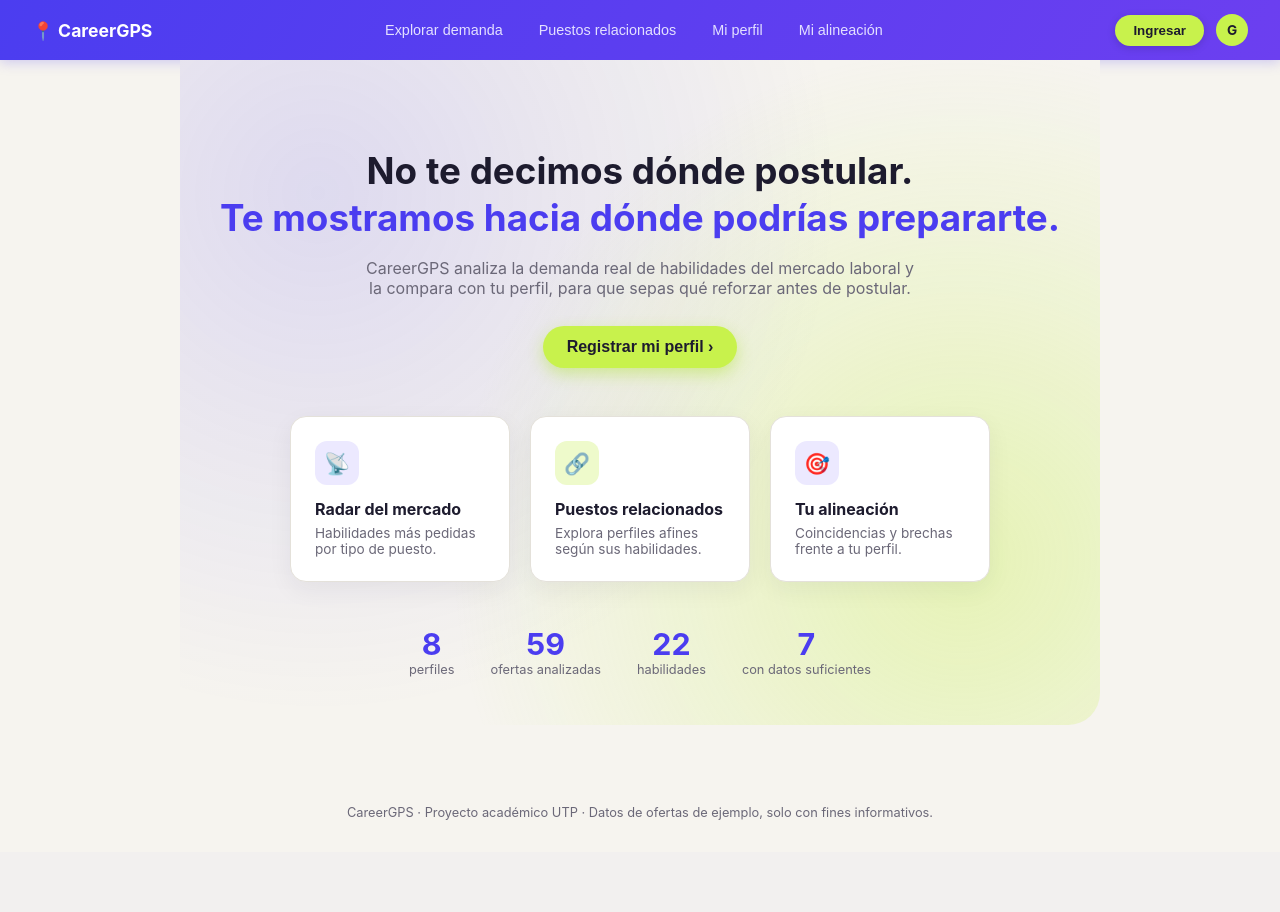
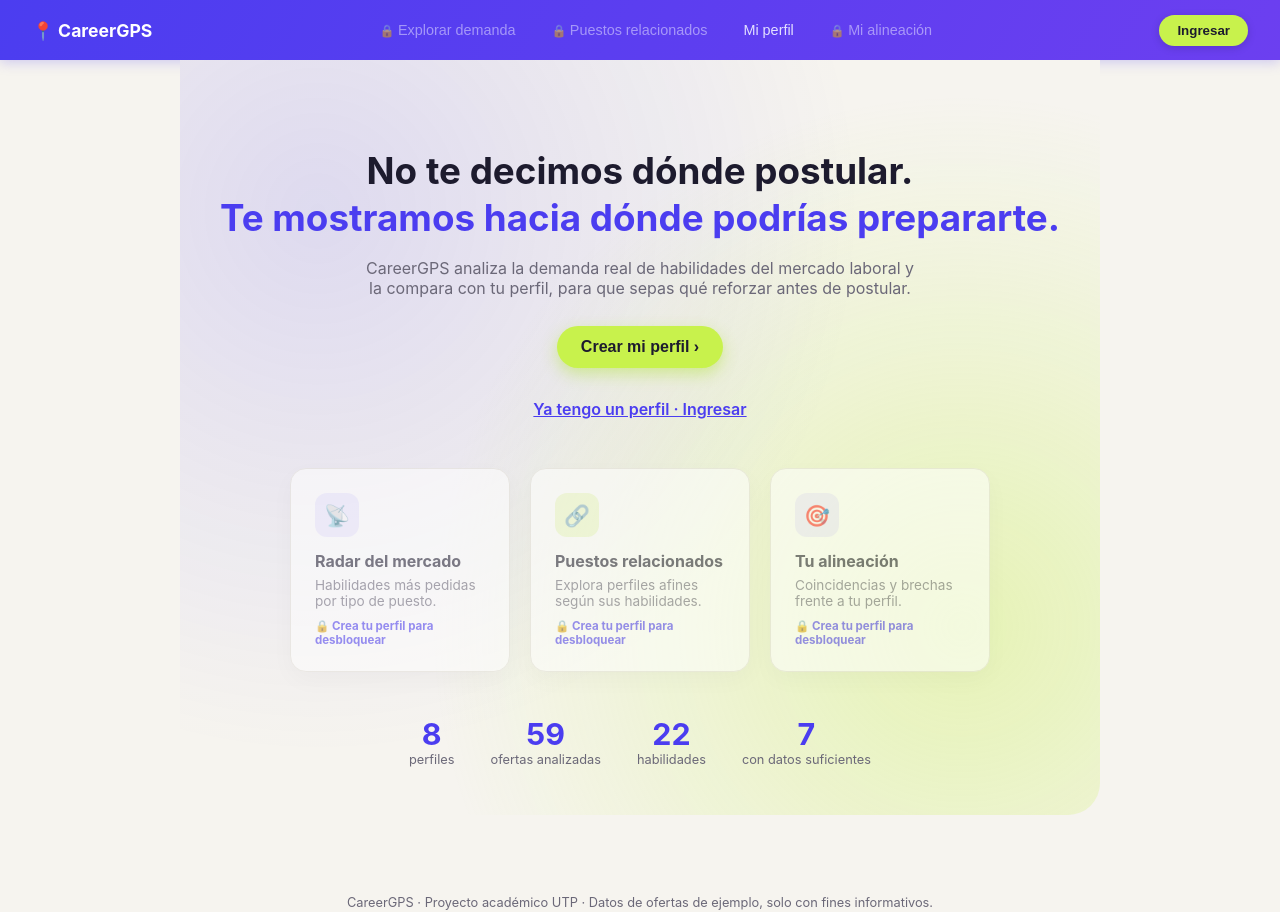
Before and after one commit to gabs-gx/CareerGPS, a Spring Boot app: page / in a window 1280 px wide. Shown: the top 912 px of the page. Before the commit the page ends 820 px from the top, so only its background shows below. Run offline with Spring Boot 4, Linux system fonts and the light colour scheme; data comes from the database, SQL or seed files in the repository.

Commit message:
Flujo de ingreso: perfil obligatorio, codigo de acceso y menu de usuario

```diff
--- a/src/main/resources/static/css/styles.css
+++ b/src/main/resources/static/css/styles.css
@@ -422,3 +422,57 @@ button:disabled { opacity: 0.6; cursor: progress; }
   .stats { gap: 22px; }
   .ring-wrap { justify-content: center; text-align: center; }
 }
+
+.user-badge { border: none; cursor: pointer; font-family: inherit; transition: transform 0.15s ease; }
+.user-badge:hover { transform: scale(1.08); }
+.user-wrap { position: relative; }
+.user-menu {
+  position: absolute; right: 0; top: 44px; background: white; color: var(--text-dark);
+  border: 1px solid var(--border); border-radius: 14px; padding: 16px; min-width: 210px; z-index: 20;
+  display: flex; flex-direction: column; gap: 4px; box-shadow: 0 14px 34px rgba(29, 27, 46, 0.18);
+  animation: aparecer 0.15s ease;
+}
+.user-menu .btn-secondary { margin-top: 10px; }
+
+.tab-btn.locked, .feature-card.locked { opacity: 0.55; }
+.tab-btn.locked::before { content: "🔒 "; font-size: 0.75rem; }
+.feature-card.locked::after { content: "🔒 Crea tu perfil para desbloquear"; display: block; margin-top: 10px; font-size: 0.72rem; font-weight: 700; color: var(--indigo); }
+
+.link-btn { background: none; border: none; color: var(--indigo); font: inherit; font-weight: 600; cursor: pointer; margin-top: 14px; text-decoration: underline; }
+.login-card { max-width: 420px; margin: 24px auto; }
+.login-card .btn-primary { margin-top: 18px; width: 100%; }
+.login-card .link-btn { display: block; margin: 16px auto 0; }
+
+.pasos { display: flex; align-items: center; justify-content: center; gap: 10px; margin-bottom: 8px; flex-wrap: wrap; }
+.paso { display: flex; align-items: center; gap: 8px; font-size: 0.85rem; font-weight: 600; color: var(--muted); }
+.paso span {
+  width: 26px; height: 26px; border-radius: 50%; display: grid; place-items: center;
+  background: var(--border); color: var(--muted); font-size: 0.8rem; transition: all 0.25s ease;
+}
+.paso.actual { color: var(--indigo); }
+.paso.actual span { background: var(--indigo); color: white; box-shadow: 0 0 0 4px var(--indigo-tint); }
+.paso.hecho { color: var(--ok-text); }
+.paso.hecho span { background: var(--lime); color: var(--text-dark); }
+.paso.hecho span::before { content: "✓"; }
+.paso.hecho span { font-size: 0; }
+.paso.hecho span::before { font-size: 0.8rem; }
+.paso-linea { width: 34px; height: 2px; background: var(--border); }
+
+.btn-primary:disabled { box-shadow: none; transform: none; background: var(--border); color: var(--muted); }
+
+.modal {
+  position: fixed; inset: 0; background: rgba(29, 27, 46, 0.55); display: grid; place-items: center; z-index: 30; padding: 16px;
+  animation: aparecer 0.2s ease;
+}
+.modal-card {
+  background: white; border-radius: 20px; padding: 32px 28px; max-width: 380px; width: 100%; text-align: center;
+  box-shadow: 0 24px 60px rgba(0, 0, 0, 0.3); animation: saltar 0.35s cubic-bezier(0.2, 1.4, 0.4, 1);
+}
+.modal-card h3 { margin: 6px 0 14px; font-size: 1.3rem; }
+.modal-card p { margin: 6px 0; }
+.modal-emoji { font-size: 2.6rem; }
+.codigo {
+  font-size: 2.4rem; font-weight: 800; color: var(--indigo); background: var(--indigo-tint);
+  border-radius: 14px; padding: 8px 0; margin: 10px 0 14px; letter-spacing: 0.08em;
+}
+@keyframes saltar { from { opacity: 0; transform: scale(0.8) translateY(20px); } to { opacity: 1; transform: none; } }
--- a/src/main/resources/static/index.html
+++ b/src/main/resources/static/index.html
@@ -20,7 +20,15 @@
   </nav>
   <div class="topbar-right">
     <button class="btn-pill" id="btn-ingresar">Ingresar</button>
-    <div class="user-badge" title="Mi perfil">G</div>
+    <div class="user-wrap hidden" id="user-wrap">
+      <button class="user-badge" id="user-badge" aria-label="Mi cuenta">G</button>
+      <div class="user-menu hidden" id="user-menu">
+        <strong id="menu-nombre"></strong>
+        <span class="muted" id="menu-carrera"></span>
+        <span class="muted" id="menu-codigo"></span>
+        <button class="btn-secondary" id="btn-logout">Cerrar sesión</button>
+      </div>
+    </div>
   </div>
 </header>
 
@@ -35,7 +43,8 @@
   <section id="view-landing" class="view hero">
     <h1>No te decimos dónde postular.<br><span class="accent-text">Te mostramos hacia dónde podrías prepararte.</span></h1>
     <p class="subtitle">CareerGPS analiza la demanda real de habilidades del mercado laboral y la compara con tu perfil, para que sepas qué reforzar antes de postular.</p>
-    <button class="btn-primary" id="btn-registrar-cta">Registrar mi perfil ›</button>
+    <button class="btn-primary" id="btn-registrar-cta">Crear mi perfil ›</button>
+    <p><button class="link-btn" id="btn-tengo-cuenta">Ya tengo un perfil · Ingresar</button></p>
 
     <div class="feature-cards">
       <div class="feature-card" data-go="demanda" tabindex="0" role="button">
@@ -90,9 +99,31 @@
   </section>
 
   <!-- PERFIL -->
+  <section id="view-login" class="view">
+    <div class="card login-card">
+      <h3>Ingresar</h3>
+      <p class="muted">Escribe el código que recibiste al crear tu perfil.</p>
+      <label for="input-codigo">Código de perfil</label>
+      <input type="text" inputmode="numeric" id="input-codigo" placeholder="Ej. 12">
+      <button class="btn-primary" id="btn-login">Ingresar ›</button>
+      <p id="login-error" class="error-msg hidden"></p>
+      <button class="link-btn" id="btn-ir-crear">No tengo perfil · Crear uno</button>
+    </div>
+  </section>
+
   <section id="view-perfil" class="view">
+    <div class="pasos" id="pasos">
+      <div class="paso" data-paso="1"><span>1</span> Tus datos</div>
+      <div class="paso-linea"></div>
+      <div class="paso" data-paso="2"><span>2</span> Tus habilidades</div>
+      <div class="paso-linea"></div>
+      <div class="paso" data-paso="3"><span>3</span> ¡Listo!</div>
+    </div>
     <div class="card">
-      <h3>Mi perfil</h3>
+      <h3 id="perfil-titulo">Crea tu perfil</h3>
+      <p class="muted" id="perfil-subtitulo">Lo necesitamos para comparar tus habilidades con lo que pide el mercado.</p>
+      <label for="input-nombre">Nombre</label>
+      <input type="text" id="input-nombre" placeholder="Ej. Gabriela" maxlength="40">
       <label for="input-carrera">Carrera</label>
       <input type="text" id="input-carrera" placeholder="Ej. Ingeniería de Sistemas">
 
@@ -140,6 +171,17 @@
 
 </main>
 
+<div id="modal-bienvenida" class="modal hidden" role="dialog" aria-modal="true">
+  <div class="modal-card">
+    <div class="modal-emoji">🎉</div>
+    <h3 id="modal-titulo"></h3>
+    <p>Tu código de perfil es</p>
+    <div class="codigo" id="modal-codigo"></div>
+    <p class="muted">Guárdalo: con él puedes volver a ingresar cuando quieras.</p>
+    <button class="btn-primary" id="btn-modal-ok">Explorar el mercado ›</button>
+  </div>
+</div>
+
 <div id="toast" class="toast" role="status" aria-live="polite"></div>
 
 <footer class="footer">CareerGPS · Proyecto académico UTP · Datos de ofertas de ejemplo, solo con fines informativos.</footer>
--- a/src/main/resources/static/js/app.js
+++ b/src/main/resources/static/js/app.js
@@ -16,9 +16,16 @@ const state = {
   puestoRelacionadosId: null,
   puestoAlineacionId: null,
   estudianteId: null,
+  nombre: null,
+  carrera: null,
 };
 
-try { state.estudianteId = localStorage.getItem("careergps_estudiante_id"); } catch (e) { }
+const VISTAS_LIBRES = ["landing", "perfil", "login"];
+
+try {
+  state.estudianteId = localStorage.getItem("careergps_estudiante_id");
+  state.nombre = localStorage.getItem("careergps_nombre");
+} catch (e) { }
 
 const $ = (id) => document.getElementById(id);
 const sleep = (ms) => new Promise((r) => setTimeout(r, ms));
@@ -92,9 +99,88 @@ function mostrarVista(nombre) {
   window.scrollTo({ top: 0, behavior: "smooth" });
 }
 
+function sesionActiva() {
+  return !!state.estudianteId;
+}
+
 function irAlApp(vista) {
-  mostrarVista(vista || "demanda");
+  vista = vista || "demanda";
+  if (!sesionActiva() && !VISTAS_LIBRES.includes(vista)) {
+    toast("Primero crea tu perfil para continuar", "error");
+    vista = "perfil";
+  }
+  mostrarVista(vista);
   if (vista === "perfil") cargarMiPerfil();
+}
+
+function actualizarPasos() {
+  const datos = $("input-nombre").value.trim() !== "" && $("input-carrera").value.trim() !== "";
+  const habilidades = Object.keys(state.nivelesUI).length > 0;
+  const completos = [datos, habilidades, datos && habilidades];
+  document.querySelectorAll(".paso").forEach((p, i) => {
+    p.classList.toggle("hecho", completos[i]);
+    p.classList.toggle("actual", !completos[i] && (i === 0 || completos[i - 1]));
+  });
+  const btn = $("btn-guardar-perfil");
+  btn.disabled = !sesionActiva() && !(datos && habilidades);
+}
+
+function actualizarSesionUI() {
+  const on = sesionActiva();
+  document.querySelectorAll(".tab-btn").forEach((b) => {
+    b.classList.toggle("locked", !on && !VISTAS_LIBRES.includes(b.dataset.view));
+  });
+  document.querySelectorAll(".feature-card").forEach((c) => c.classList.toggle("locked", !on));
+  $("btn-ingresar").classList.toggle("hidden", on);
+  $("user-wrap").classList.toggle("hidden", !on);
+  $("btn-tengo-cuenta").classList.toggle("hidden", on);
+  $("btn-registrar-cta").textContent = on ? "Explorar el mercado ›" : "Crear mi perfil ›";
+  $("pasos").classList.toggle("hidden", on);
+  $("perfil-titulo").textContent = on ? "Mi perfil" : "Crea tu perfil";
+  $("perfil-subtitulo").textContent = on
+    ? "Actualiza tus datos y habilidades cuando quieras."
+    : "Lo necesitamos para comparar tus habilidades con lo que pide el mercado.";
+  $("btn-guardar-perfil").textContent = on ? "Guardar cambios" : "Crear mi perfil y entrar ›";
+  $("user-badge").textContent = state.nombre ? state.nombre.trim()[0].toUpperCase() : "👤";
+  $("menu-nombre").textContent = state.nombre || "Mi cuenta";
+  $("menu-carrera").textContent = state.carrera || "";
+  $("menu-codigo").textContent = on ? "Código: " + state.estudianteId : "";
+  actualizarPasos();
+}
+
+function cerrarSesion() {
+  olvidarEstudiante();
+  $("input-nombre").value = "";
+  $("input-carrera").value = "";
+  $("user-menu").classList.add("hidden");
+  renderChips();
+  toast("Sesión cerrada");
+  mostrarVista("landing");
+}
+
+async function ingresarConCodigo() {
+  const errorEl = $("login-error");
+  errorEl.classList.add("hidden");
+  const codigo = $("input-codigo").value.trim();
+  if (!/^\d+$/.test(codigo)) return mostrarError("login-error", "Escribe tu código, que es un número.");
+  try {
+    const est = await fetchJson(API + "/estudiantes/" + codigo);
+    state.estudianteId = String(est.id);
+    state.carrera = est.carrera;
+    try { localStorage.setItem("careergps_estudiante_id", est.id); } catch (e) { }
+    $("input-codigo").value = "";
+    await cargarMiPerfil();
+    toast("¡Qué bueno verte de nuevo!", "ok");
+    mostrarVista("demanda");
+  } catch (e) {
+    mostrarError("login-error", e.status === 404 ? "No encontramos un perfil con ese código." : e.message);
+  }
+}
+
+function mostrarBienvenida() {
+  $("modal-titulo").textContent = "¡Listo, " + (state.nombre || "bienvenido/a") + "!";
+  $("modal-codigo").textContent = state.estudianteId;
+  $("modal-bienvenida").classList.remove("hidden");
 }
 
 function mostrarError(id, mensaje) {
@@ -263,20 +349,28 @@ function renderChips() {
   });
   const n = cambiosPendientes().length;
   $("cambios-pendientes").textContent = n ? n + (n === 1 ? " cambio sin guardar" : " cambios sin guardar") : "";
+  actualizarPasos();
 }
 
 function olvidarEstudiante() {
   state.estudianteId = null;
+  state.nombre = null;
+  state.carrera = null;
   state.nivelesGuardados = {};
   state.nivelesUI = {};
-  try { localStorage.removeItem("careergps_estudiante_id"); } catch (e) { }
+  try {
+    localStorage.removeItem("careergps_estudiante_id");
+    localStorage.removeItem("careergps_nombre");
+  } catch (e) { }
+  actualizarSesionUI();
 }
 
 async function cargarMiPerfil() {
-  if (!state.estudianteId) { renderChips(); return; }
+  if (!state.estudianteId) { renderChips(); actualizarSesionUI(); return; }
   try {
     const est = await fetchJson(API + "/estudiantes/" + state.estudianteId);
-    if (est && est.carrera) $("input-carrera").value = est.carrera;
+    if (est && est.carrera) { $("input-carrera").value = est.carrera; state.carrera = est.carrera; }
+    if (state.nombre) $("input-nombre").value = state.nombre;
     const lista = await fetchJson(API + "/estudiantes/" + state.estudianteId + "/habilidades");
     state.nivelesGuardados = {};
     lista.forEach((h) => { state.nivelesGuardados[h.habilidadId] = h.nivel; });
@@ -285,17 +379,20 @@ async function cargarMiPerfil() {
     if (e.status === 404) olvidarEstudiante();
   }
   renderChips();
+  actualizarSesionUI();
 }
 
 async function guardarPerfil() {
   const btn = $("btn-guardar-perfil");
   const statusEl = $("perfil-status");
   const carrera = $("input-carrera").value.trim();
+  const nombre = $("input-nombre").value.trim();
+  const eraNuevo = !sesionActiva();
   statusEl.className = "status-msg";
   statusEl.textContent = "";
-  if (!carrera) {
+  if (!nombre || !carrera) {
     statusEl.className = "error-msg";
-    statusEl.textContent = "Escribe tu carrera para guardar el perfil.";
+    statusEl.textContent = "Escribe tu nombre y tu carrera para continuar.";
     return;
   }
   btn.disabled = true;
@@ -329,14 +426,19 @@ async function guardarPerfil() {
       });
     }
     state.nivelesGuardados = Object.assign({}, state.nivelesUI);
+    state.nombre = nombre;
+    state.carrera = carrera;
+    try { localStorage.setItem("careergps_nombre", nombre); } catch (e) { }
+    actualizarSesionUI();
     renderChips();
-    toast("Perfil guardado ✓", "ok");
+    if (eraNuevo) mostrarBienvenida();
+    else toast("Perfil guardado ✓", "ok");
   } catch (e) {
     statusEl.className = "error-msg";
     statusEl.textContent = e.message;
   } finally {
     btn.disabled = false;
-    btn.textContent = "Guardar perfil";
+    actualizarSesionUI();
   }
 }
 
@@ -383,20 +485,37 @@ document.querySelectorAll("[data-go]").forEach((card) => {
   card.addEventListener("keydown", (e) => { if (e.key === "Enter" || e.key === " ") { e.preventDefault(); ir(); } });
 });
 $("logo").addEventListener("click", () => mostrarVista("landing"));
-$("btn-ingresar").addEventListener("click", () => irAlApp("demanda"));
-$("btn-registrar-cta").addEventListener("click", () => irAlApp("perfil"));
+$("btn-ingresar").addEventListener("click", () => irAlApp("login"));
+$("btn-tengo-cuenta").addEventListener("click", () => irAlApp("login"));
+$("btn-ir-crear").addEventListener("click", () => irAlApp("perfil"));
+$("btn-registrar-cta").addEventListener("click", () => irAlApp(sesionActiva() ? "demanda" : "perfil"));
+$("btn-login").addEventListener("click", ingresarConCodigo);
+$("input-codigo").addEventListener("keydown", (e) => { if (e.key === "Enter") ingresarConCodigo(); });
+$("input-nombre").addEventListener("input", actualizarPasos);
+$("input-carrera").addEventListener("input", actualizarPasos);
+$("btn-logout").addEventListener("click", cerrarSesion);
+$("user-badge").addEventListener("click", (e) => { e.stopPropagation(); $("user-menu").classList.toggle("hidden"); });
+document.addEventListener("click", () => $("user-menu").classList.add("hidden"));
+$("user-menu").addEventListener("click", (e) => e.stopPropagation());
+$("btn-modal-ok").addEventListener("click", () => {
+  $("modal-bienvenida").classList.add("hidden");
+  mostrarVista("demanda");
+});
 $("btn-ver-relacionados-desde-demanda").addEventListener("click", () => verRelacionados(state.puestoDemandaId));
 $("btn-guardar-perfil").addEventListener("click", guardarPerfil);
 
 (async function init() {
   mostrarVista("landing");
+  actualizarSesionUI();
   esqueleto();
   try {
     state.puestos = await conReintentos(API + "/puestos/resumen");
     state.habilidades = await conReintentos(API + "/habilidades");
     refrescarPuestos();
     renderStats();
+    const tenia = sesionActiva();
     await cargarMiPerfil();
+    if (tenia && sesionActiva()) mostrarVista("demanda");
   } catch (e) {
     console.error("Error inicializando CareerGPS:", e);
     toast(e.message, "error");
```
